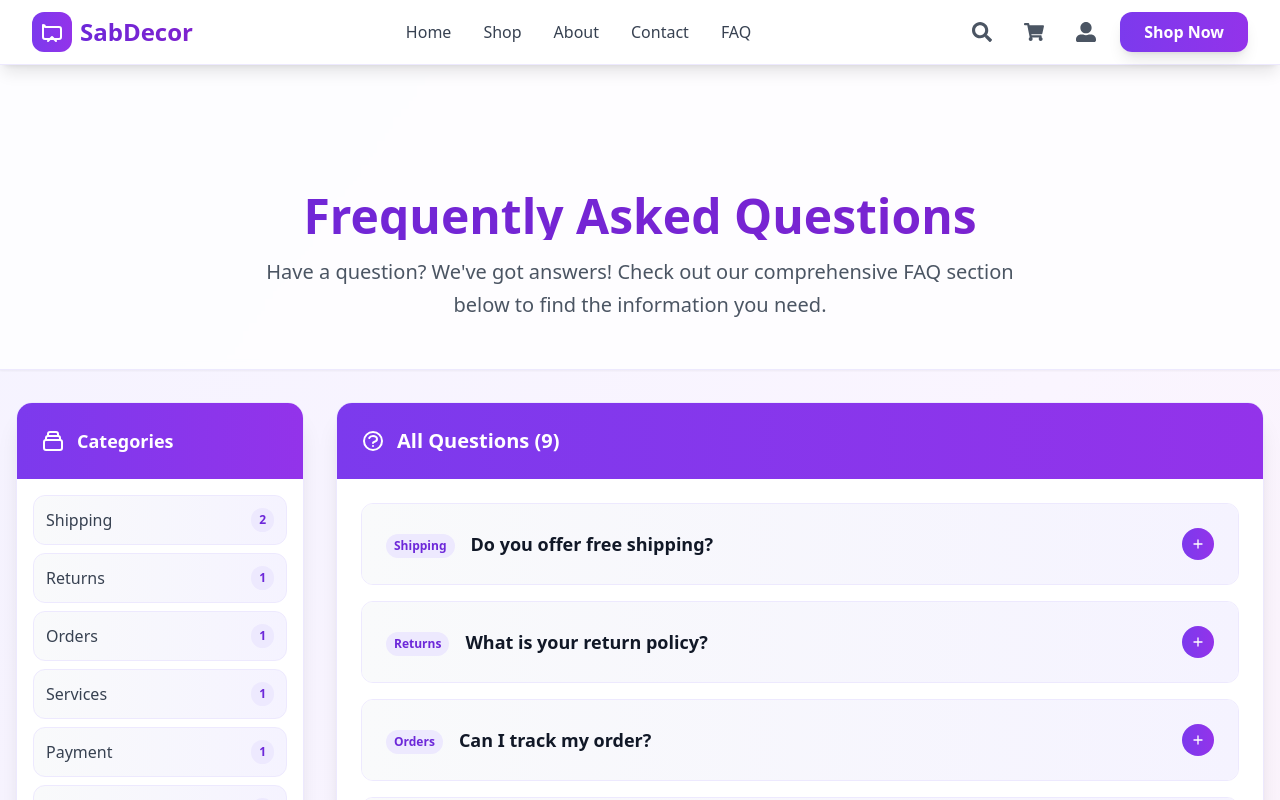
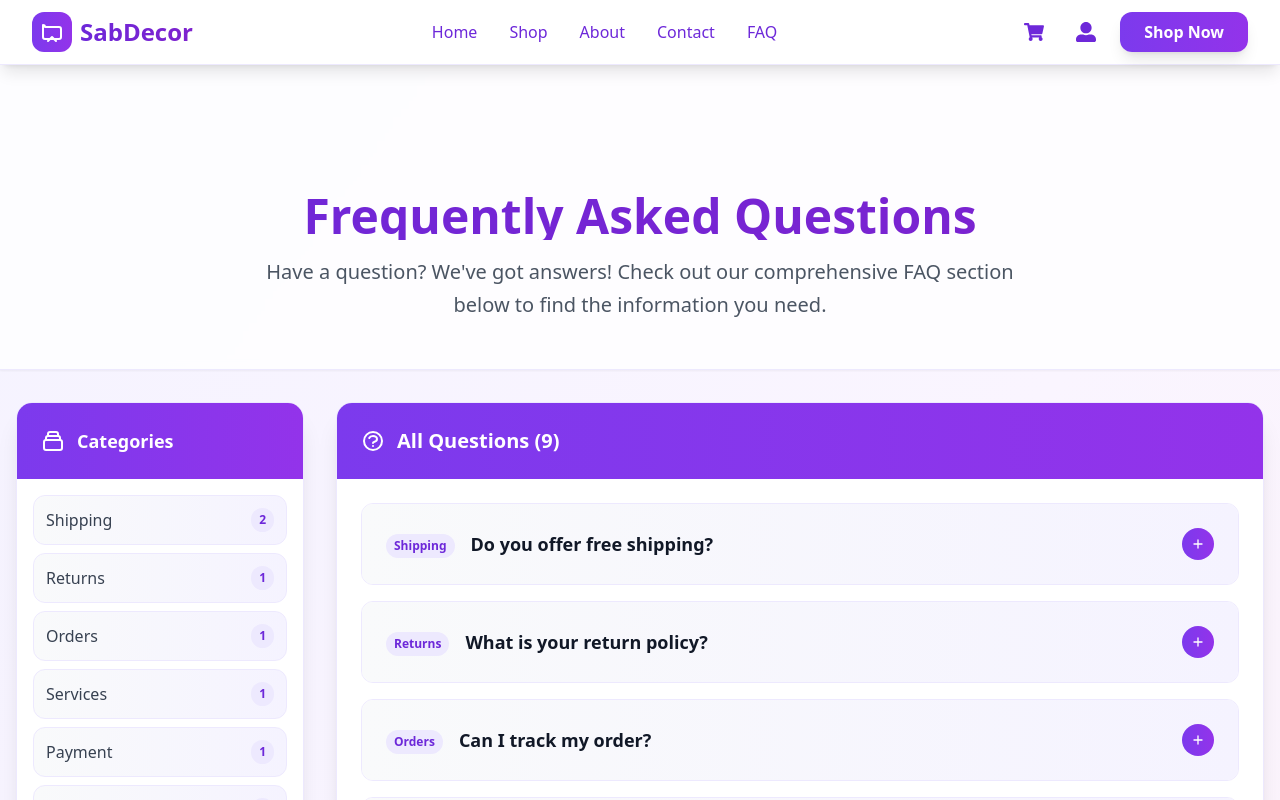
Before and after one commit to youssefsabir101/react-strapi-store, a React (Vite) app in the folder client/: page /faq in a window 1280 px wide. Shown: the top 800 px of the page. Built offline with nearby package versions, Linux system fonts and the light colour scheme.

Commit message:
fix navbar links (updated )

```diff
--- a/client/src/components/navbar/Navbar.jsx
+++ b/client/src/components/navbar/Navbar.jsx
@@ -50,7 +50,7 @@ const Navbar = () => {
                   key={link.to}
                   to={link.to}
                   aria-label={link.ariaLabel}
-                  className="relative font-medium text-gray-700 hover:text-violet-700 transition-colors duration-300 group"
+                  className="relative font-medium text-violet-700 hover:text-violet-700 transition-colors duration-300 group"
                 >
                   {link.label}
                   <span className="absolute -bottom-1 left-0 w-0 h-0.5 bg-gradient-to-r from-violet-600 to-purple-600 group-hover:w-full transition-all duration-300"></span>
@@ -60,19 +60,10 @@ const Navbar = () => {
 
             {/* Desktop Actions */}
             <div className="hidden md:flex items-center space-x-4">
-              {/* Search Button */}
-              <button
-                onClick={() => setIsSearchOpen(!isSearchOpen)}
-                className="p-2 text-gray-600 hover:text-violet-700 hover:bg-violet-50 rounded-xl transition-all duration-300"
-                aria-label="Search"
-              >
-                <FaSearch className="w-5 h-5" />
-              </button>
-
               {/* Cart */}
               <Link
                 to="/cart"
-                className="p-2 text-gray-600 hover:text-violet-700 hover:bg-violet-50 rounded-xl transition-all duration-300 relative"
+                className="p-2 text-violet-700 hover:text-violet-900 hover:bg-violet-50 rounded-xl transition-all duration-300 relative"
                 aria-label="Shopping Cart"
               >
                 <FaShoppingCart className="w-5 h-5" />
@@ -86,7 +77,7 @@ const Navbar = () => {
               {/* Account */}
               <Link
                 to="/account"
-                className="p-2 text-gray-600 hover:text-violet-700 hover:bg-violet-50 rounded-xl transition-all duration-300"
+                className="p-2 text-violet-700 hover:text-violet-900 hover:bg-violet-50 rounded-xl transition-all duration-300"
                 aria-label="Account"
               >
                 <FaUserAlt className="w-5 h-5" />
@@ -116,35 +107,12 @@ const Navbar = () => {
               </svg>
             </button>
           </div>
-
-          {/* Search Bar (Desktop) */}
-          {isSearchOpen && (
-            <div className="hidden md:block py-4 border-t border-violet-100">
-              <div className="relative max-w-md mx-auto">
-                <input
-                  type="text"
-                  placeholder="Search furniture..."
-                  className="w-full pl-12 pr-4 py-3 border-2 border-violet-200 rounded-xl focus:ring-4 focus:ring-violet-100 focus:border-violet-500 transition-all"
-                />
-                <FaSearch className="absolute left-4 top-4 w-5 h-5 text-gray-400" />
-              </div>
-            </div>
-          )}
         </div>
 
         {/* Mobile Menu */}
         {isMenuOpen && (
           <div className="md:hidden bg-white border-t border-violet-100 shadow-lg">
             <div className="px-4 py-6 space-y-6">
-              {/* Mobile Search */}
-              <div className="relative">
-                <input
-                  type="text"
-                  placeholder="Search furniture..."
-                  className="w-full pl-12 pr-4 py-3 border-2 border-violet-200 rounded-xl focus:ring-4 focus:ring-violet-100 focus:border-violet-500 transition-all"
-                />
-                <FaSearch className="absolute left-4 top-4 w-5 h-5 text-gray-400" />
-              </div>
 
               {/* Mobile Navigation Links */}
               <nav className="space-y-4">
@@ -163,14 +131,6 @@ const Navbar = () => {
 
               {/* Mobile Action Buttons */}
               <div className="grid grid-cols-2 gap-4 pt-4 border-t border-violet-100">
-                <Link
-                  to="/wishlist"
-                  onClick={() => setIsMenuOpen(false)}
-                  className="flex items-center justify-center space-x-2 py-3 px-4 bg-violet-50 text-violet-700 rounded-xl font-medium hover:bg-violet-100 transition-all duration-300"
-                >
-                  <FaHeart className="w-4 h-4" />
-                  <span>Wishlist</span>
-                </Link>
 
                 <Link
                   to="/cart"
@@ -198,7 +158,7 @@ const Navbar = () => {
                 <Link
                   to="/products"
                   onClick={() => setIsMenuOpen(false)}
-                  className="flex items-center justify-center space-x-2 py-3 px-4 bg-gradient-to-r from-violet-600 to-purple-600 text-white rounded-xl font-semibold hover:from-violet-700 hover:to-purple-700 transition-all duration-300"
+                  className="col-span-2 flex items-center justify-center space-x-2 py-3 px-4 bg-gradient-to-r from-violet-600 to-purple-600 text-white rounded-xl font-semibold hover:from-violet-700 hover:to-purple-700 transition-all duration-300"
                 >
                   <span>Shop Now</span>
                 </Link>
@@ -212,7 +172,7 @@ const Navbar = () => {
                     📞 Call Us
                   </a>
                   <a
-                    href="mailto:support@sabdecor.com"
+                    href="mailto:sabircode.me@gmail.com"
                     className="text-violet-600 hover:text-violet-700 font-medium text-sm"
                   >
                     ✉️ Email
```
